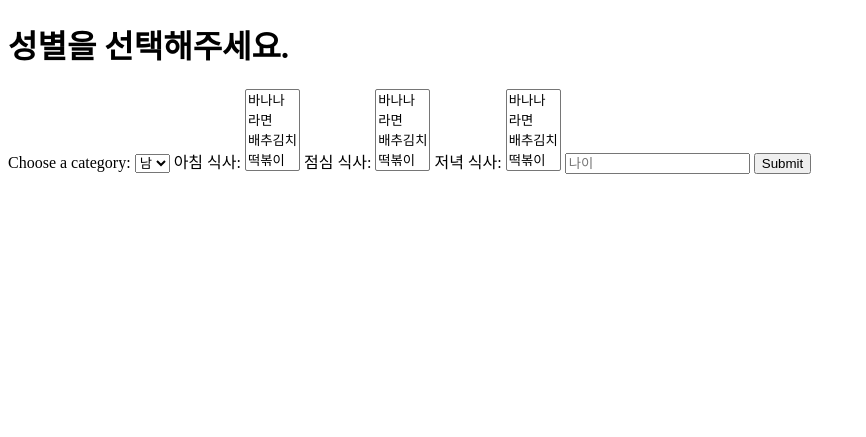
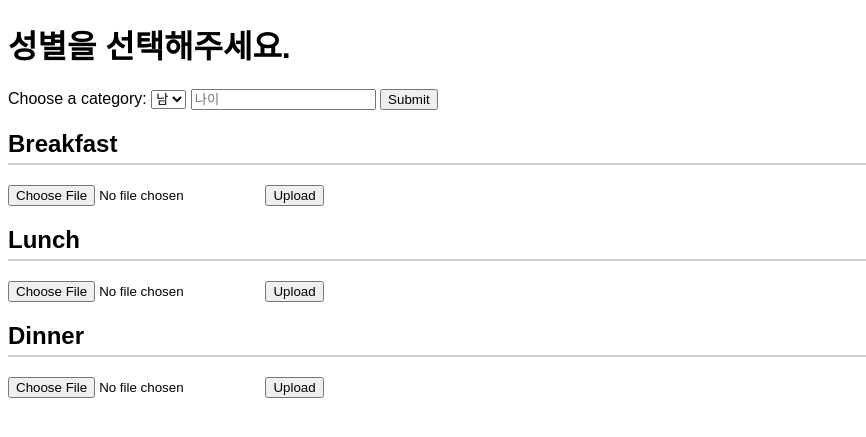
Before and after one commit to ussr1285/your_optimal_dietary_lifestyle_organizer, a Flask app: page / in a window 1280 px wide. Shown: the top 437 px of the page, without its empty margins (0-866 px from the left). Run offline with Flask 3, Linux system fonts and the light colour scheme; parts of the project's set-up code (start-up, migrations or seed data) failed here and were passed over.

Commit message:
[fix] 첫페이지 접속시 메뉴 삭제(초기화).

```diff
--- a/app.py
+++ b/app.py
@@ -21,24 +21,35 @@ def set_response_headers(response):
 
 yolo = model.YOLOModel()
 
-# 파일 확장자 확인
-def allowed_file(filename):
-    return '.' in filename and filename.rsplit('.', 1)[1].lower() in app.config['ALLOWED_EXTENSIONS']
+import shutil
+import os
+
+def delete_folder(path):
+    # 폴더가 존재하는지 확인
+    if os.path.exists(path):
+        # 폴더와 폴더 내 모든 내용 삭제
+        shutil.rmtree(path)
+        print(f"The folder '{path}' has been deleted.")
+    else:
+        print(f"The folder '{path}' does not exist.")
+
+def check_directory():
+    if not os.path.exists(UPLOAD_FOLDER):
+        os.makedirs(UPLOAD_FOLDER)
+    for meal in MEALS:
+        meal_folder = os.path.join(UPLOAD_FOLDER, meal)
+        if not os.path.exists(meal_folder):
+            os.makedirs(meal_folder)
 
 @app.route('/')
 def home():
+    # 삭제할 폴더 경로
+    delete_folder("uploads")
+    check_directory()
     return render_template('index.html')
 
+MEALS = ['breakfast', 'lunch', 'dinner']
 ### image upload section (meal:= breakfast, lunch, dinner)
-@app.route('/uploadtest')
-def upload_test():
-    return render_template('uploadtest.html')
-
-MEALS = ['breakfast', 'lunch', 'dinner']
-for meal in MEALS:
-    meal_folder = os.path.join(UPLOAD_FOLDER, meal)
-    if not os.path.exists(meal_folder):
-        os.makedirs(meal_folder)
 
 def get_next_file_index(meal):
     meal_folder = os.path.join(UPLOAD_FOLDER, meal)
@@ -64,7 +75,6 @@ def upload_file(meal):
         file.save(filepath)
         return jsonify({"message": "File uploaded successfully", "filepath": filepath})
 
-
 @app.route('/uploads/<meal>/<filename>')
 def uploaded_file(meal, filename):
     if meal not in MEALS:
@@ -89,6 +99,9 @@ def submit():
     food_list = []
     for meal in MEALS:
         meal_folder = os.path.join(UPLOAD_FOLDER, meal)
+        if not os.listdir(meal_folder):
+            food_list.append([])
+            continue
         last_filename = ''.join((os.listdir(meal_folder)[-1]))
         filepath = '/'.join(['.', UPLOAD_FOLDER, meal, last_filename])
         food_list.append(yolo.img_2_txt(filepath))
@@ -102,20 +115,3 @@ if __name__ == '__main__':
     if not os.path.exists(app.config['UPLOAD_FOLDER']):
         os.makedirs(app.config['UPLOAD_FOLDER'])
     app.run(host='0.0.0.0', debug=True)
-
-
-# @app.route('/test')
-# def testhome():
-#     return render_template('index_test.html')
-
-
-
-# @app.route('/submit_test', methods=['POST'])
-# def submit_test():
-#     gender = request.form.get('gender')
-#     age = request.form.get('age')
-
-#     food_list = yolo.img_2_txt("./uploads/dinner/file_0.jpg")
-
-#     results = fr.Nutrient((food_list), gender=gender, age=int(age))
-#     return render_template('result_test.html', food=food_list, user_result=results)
--- a/templates/index.html
+++ b/templates/index.html
@@ -1,10 +1,45 @@
 <!DOCTYPE html>
 <html lang="en">
+
 <head>
     <meta charset="UTF-8">
     <meta name="viewport" content="width=device-width, initial-scale=1.0">
     <title>Select Category</title>
+    <style>
+        body {
+            font-family: Arial, sans-serif;
+        }
+
+        .container {
+            max-width: 600px;
+            margin: 0 auto;
+        }
+
+        .meal-section {
+            margin-bottom: 20px;
+        }
+
+        h2 {
+            border-bottom: 2px solid #ccc;
+            padding-bottom: 5px;
+        }
+
+        ul {
+            list-style: none;
+            padding: 0;
+        }
+
+        li {
+            margin-bottom: 10px;
+        }
+
+        img {
+            max-width: 100%;
+            height: auto;
+        }
+    </style>
 </head>
+
 <body>
     <h1>성별을 선택해주세요.</h1>
     <form action="{{ url_for('submit') }}" method="post">
@@ -13,37 +48,59 @@
             <option value="남">남</option>
             <option value="여">여</option>
         </select>
-
-        <label for="breakfast">아침 식사:</label>
-        <select name="breakfast" id="breakfast" multiple>
-            <option value="바나나">바나나</option>
-            <option value="라면">라면</option>
-            <option value="배추김치">배추김치</option>
-            <option value="떡볶이">떡볶이</option>
-            <!-- 다른 옵션들 추가 -->
-        </select>
-
-        <label for="lunch">점심 식사:</label>
-        <select name="lunch" id="lunch" multiple>
-            <option value="바나나">바나나</option>
-            <option value="라면">라면</option>
-            <option value="배추김치">배추김치</option>
-            <option value="떡볶이">떡볶이</option>
-            <!-- 다른 옵션들 추가 -->
-        </select>
-
-        <label for="dinner">저녁 식사:</label>
-        <select name="dinner" id="dinner" multiple>
-            <option value="바나나">바나나</option>
-            <option value="라면">라면</option>
-            <option value="배추김치">배추김치</option>
-            <option value="떡볶이">떡볶이</option>
-            <!-- 다른 옵션들 추가 -->
-        </select>
-
         <input type="number" name="age" id="age" placeholder="나이">
-
         <input type="submit" value="Submit">
     </form>
+
+    <div class="meal-section">
+        <h2>Breakfast</h2>
+        <form id="breakfast-form" enctype="multipart/form-data">
+            <input type="file" name="file" id="breakfast-file" accept="image/*">
+            <button type="button" onclick="uploadFile('breakfast')">Upload</button>
+        </form>
+        <ul id="breakfast-files"></ul>
+    </div>
+
+    <div class="meal-section">
+        <h2>Lunch</h2>
+        <form id="lunch-form" enctype="multipart/form-data">
+            <input type="file" name="file" id="lunch-file" accept="image/*">
+            <button type="button" onclick="uploadFile('lunch')">Upload</button>
+        </form>
+        <ul id="lunch-files"></ul>
+    </div>
+
+    <div class="meal-section">
+        <h2>Dinner</h2>
+        <form id="dinner-form" enctype="multipart/form-data">
+            <input type="file" name="file" id="dinner-file" accept="image/*">
+            <button type="button" onclick="uploadFile('dinner')">Upload</button>
+        </form>
+        <ul id="dinner-files"></ul>
+    </div>
+
+    <script>
+        function uploadFile(meal) {
+            var form = document.getElementById(meal + '-form');
+            var formData = new FormData(form);
+            var xhr = new XMLHttpRequest();
+            xhr.open('POST', '/upload/' + meal, true);
+            xhr.onload = function () {
+                if (xhr.status === 200) {
+                    var response = JSON.parse(xhr.responseText);
+                    var ul = document.getElementById(meal + '-files');
+                    var li = document.createElement('li');
+                    var img = document.createElement('img');
+                    img.src = response.filepath;
+                    li.appendChild(img);
+                    ul.appendChild(li);
+                } else {
+                    alert('An error occurred!');
+                }
+            };
+            xhr.send(formData);
+        }
+    </script>
 </body>
+
 </html>
```
Also changed, not shown: uploads/breakfast/file_0.jpg (deleted), uploads/dinner/file_0.jpg (deleted), uploads/lunch/file_0.jpg (deleted).
